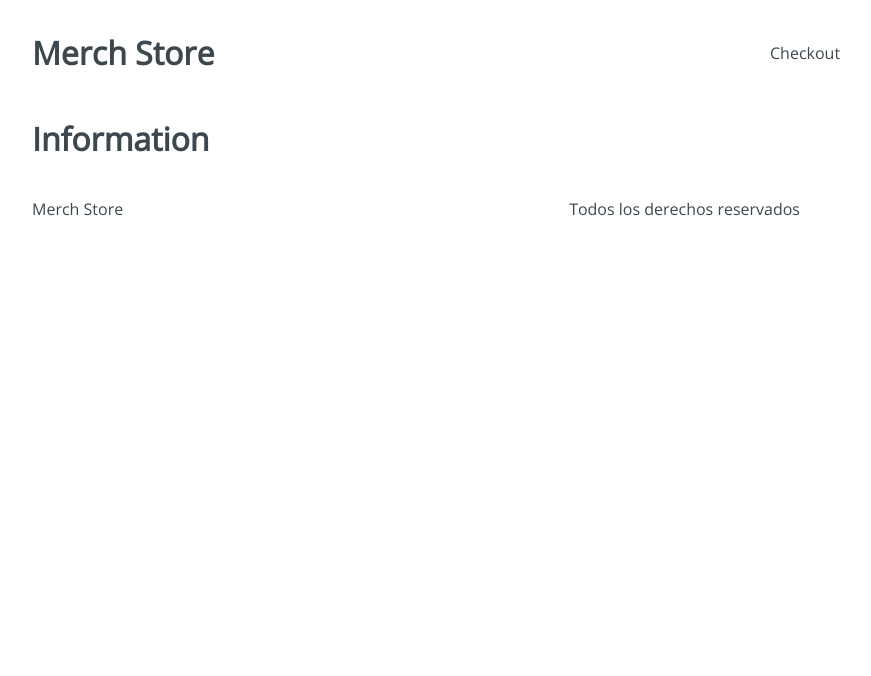
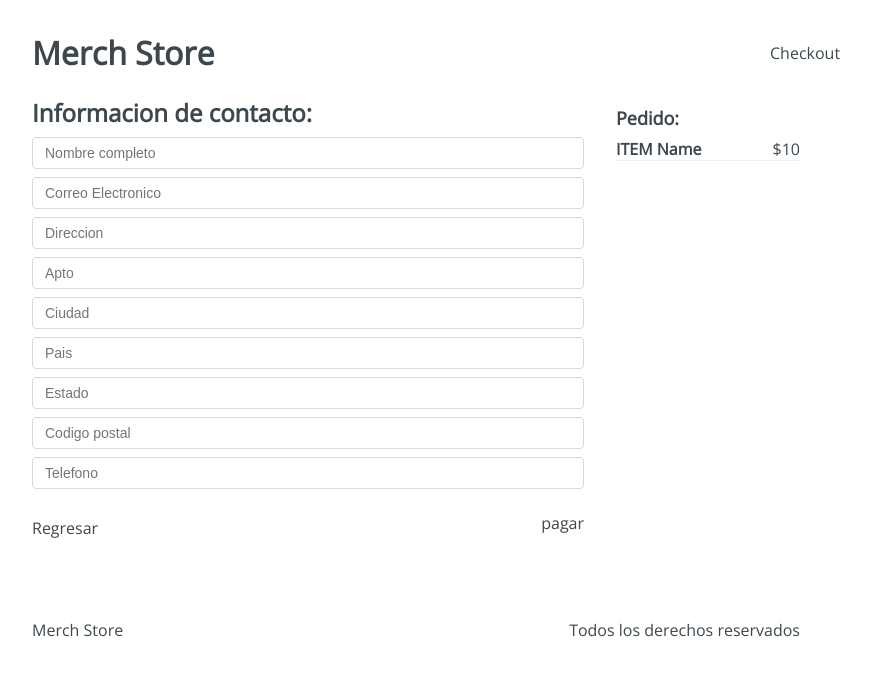
Before and after one commit to Edmundo0994/merchShop, a React app: page /checkout/information in a window 1280 px wide. Shown: the top 676 px of the page, without its empty margins (224-1095 px from the left). Built offline with nearby package versions, Linux system fonts and the light colour scheme.

Commit message:
[ADD] Information markdown created

```diff
--- a/src/containers/Information.jsx
+++ b/src/containers/Information.jsx
@@ -1,9 +1,40 @@
 import React from "react";
+import "../styles/components/Information.css";
 
 export default function Information() {
   return (
-    <div>
-      <h1>Information</h1>
+    <div className="Information">
+      <div className="Information-content">
+        <div className="Information-head">
+          <h2>Informacion de contacto:</h2>
+        </div>
+        <div className="Information-form">
+          <form action="">
+            <input type="text" placeholder="Nombre completo" name="name" />
+            <input type="text" placeholder="Correo Electronico" name="email" />
+            <input type="text" placeholder="Direccion" name="address" />
+            <input type="text" placeholder="Apto" name="apto" />
+            <input type="text" placeholder="Ciudad" name="city" />
+            <input type="text" placeholder="Pais" name="country" />
+            <input type="text" placeholder="Estado" name="state" />
+            <input type="text" placeholder="Codigo postal" name="cp" />
+            <input type="text" placeholder="Telefono" name="phone" />
+          </form>
+        </div>
+        <div className="Information-buttons">
+          <div className="Information-back">Regresar</div>
+          <div className="Information-next">pagar</div>
+        </div>
+      </div>
+      <div className="Information-sidebar">
+        <h3>Pedido:</h3>
+        <div className="Information-item">
+          <div className="Information-element">
+            <h4>ITEM Name</h4>
+            <span>$10</span>
+          </div>
+        </div>
+      </div>
     </div>
   );
 }
```
